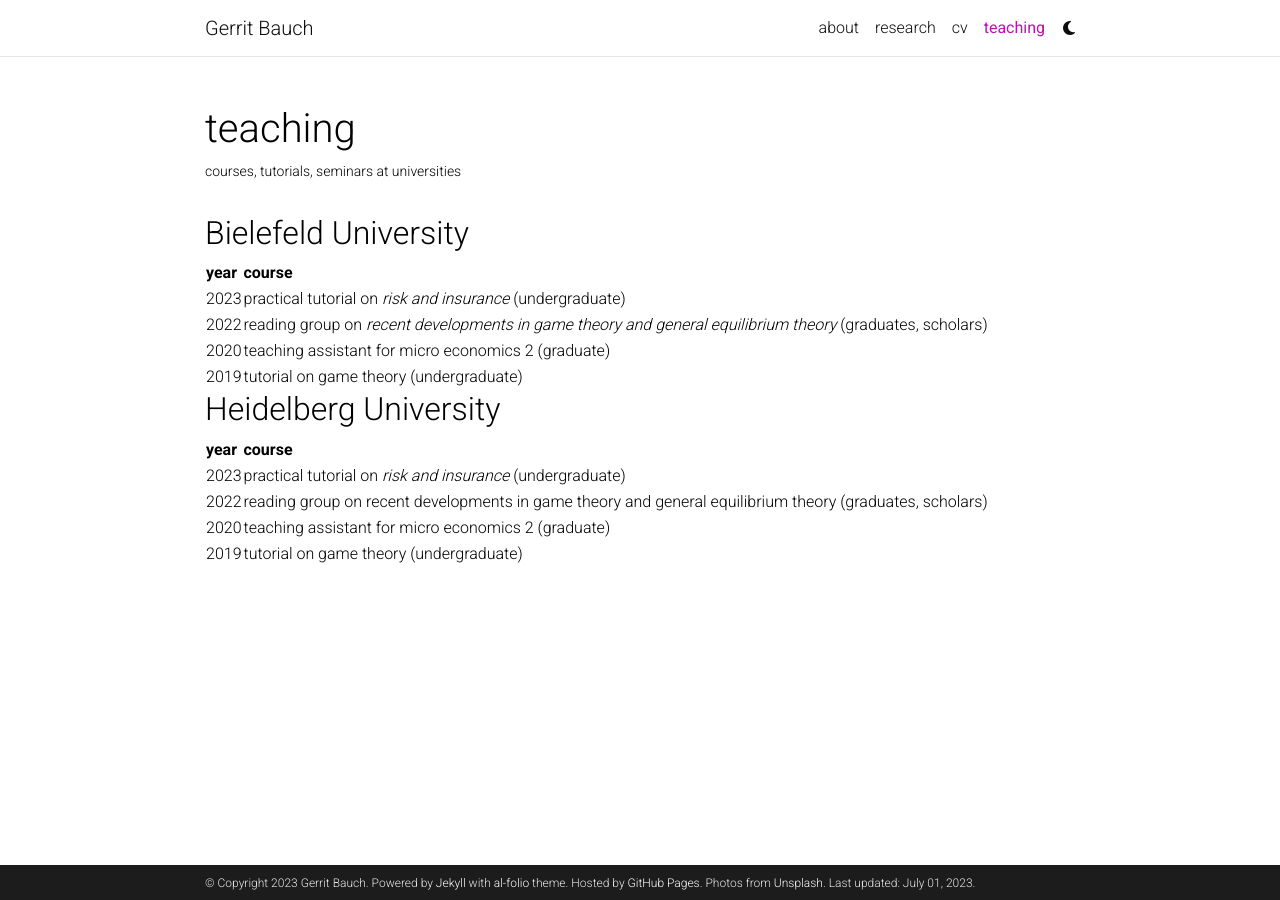
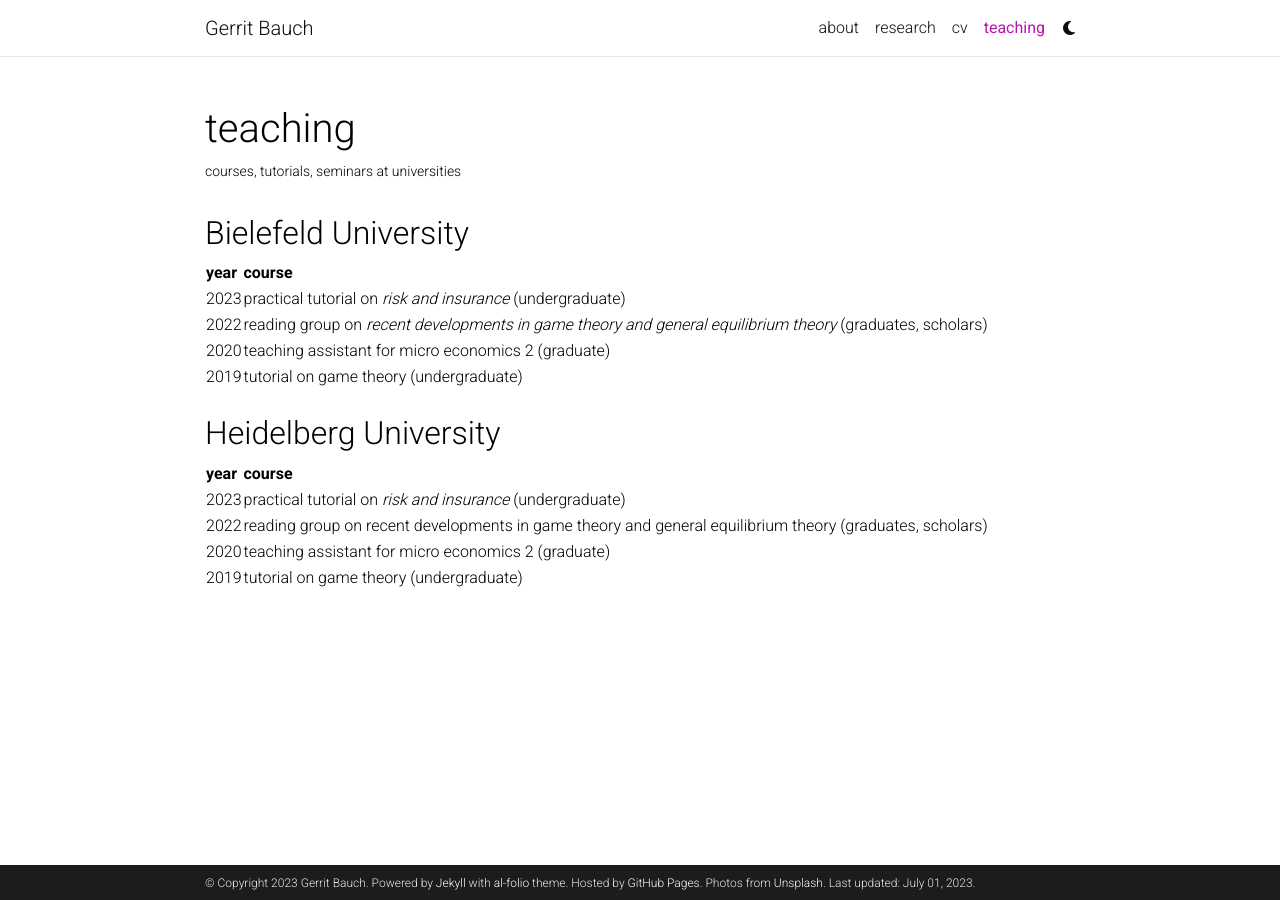
Before and after one commit to gbauch/gbauch.github.io, a Jekyll site: the page built from _pages/teaching.md, in a window 1280 px wide. Built offline with Jekyll 4.4.1, drawn with Linux system fonts in a browser that asks for light colours; comment, search, counter and statistics services are not loaded; a style sheet for code colours, icons or effects is not loaded.

Commit message:
Update teaching.md

```diff
--- a/_pages/teaching.md
+++ b/_pages/teaching.md
@@ -17,7 +17,7 @@ nav_order: 5
 | 2020 | teaching assistant for micro economics 2 (graduate)                                                        |
 | 2019 | tutorial on game theory (undergraduate)                                                                    |
 
-
+<div><br></div>
 
 
 ## Heidelberg University
```
